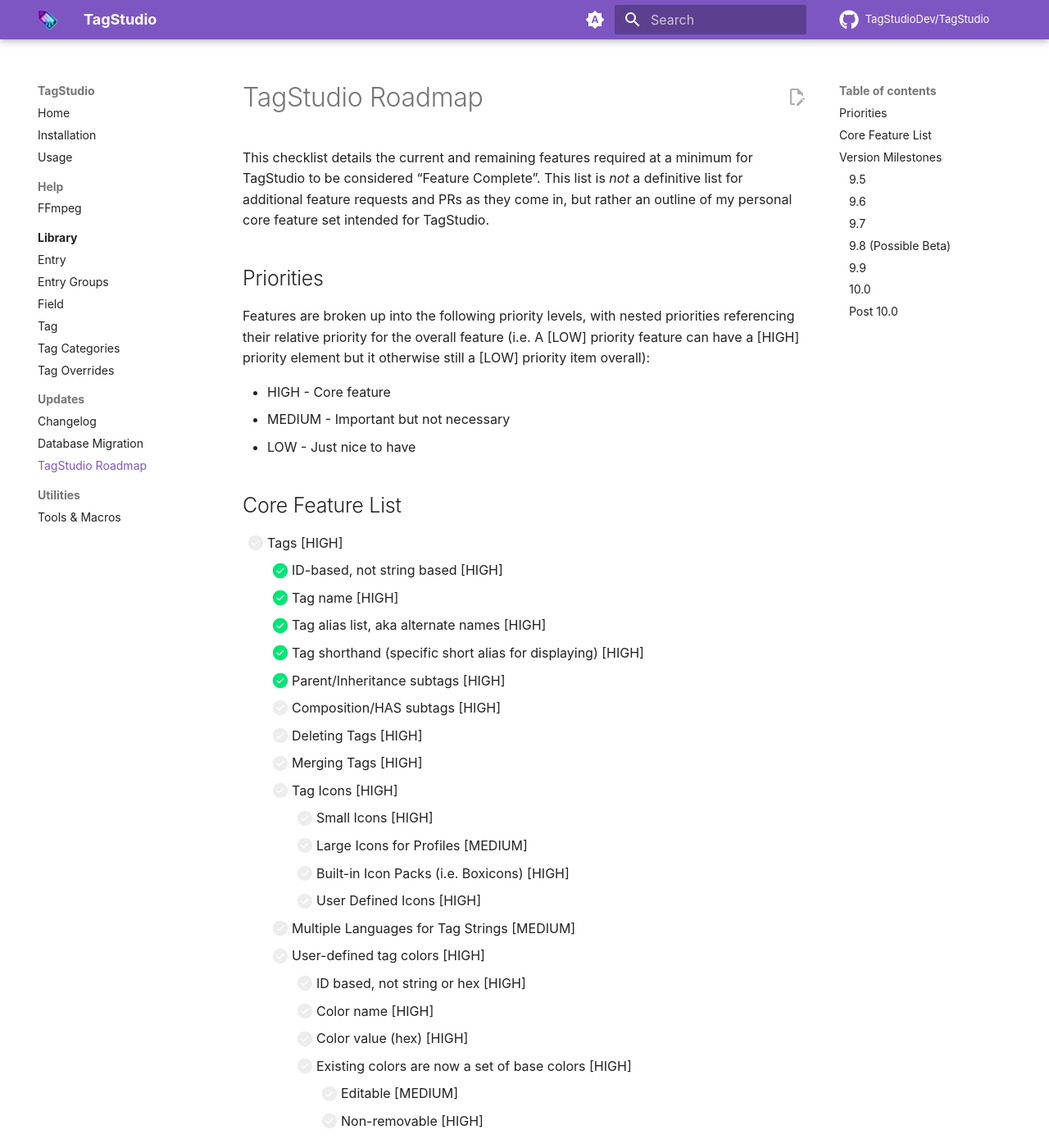
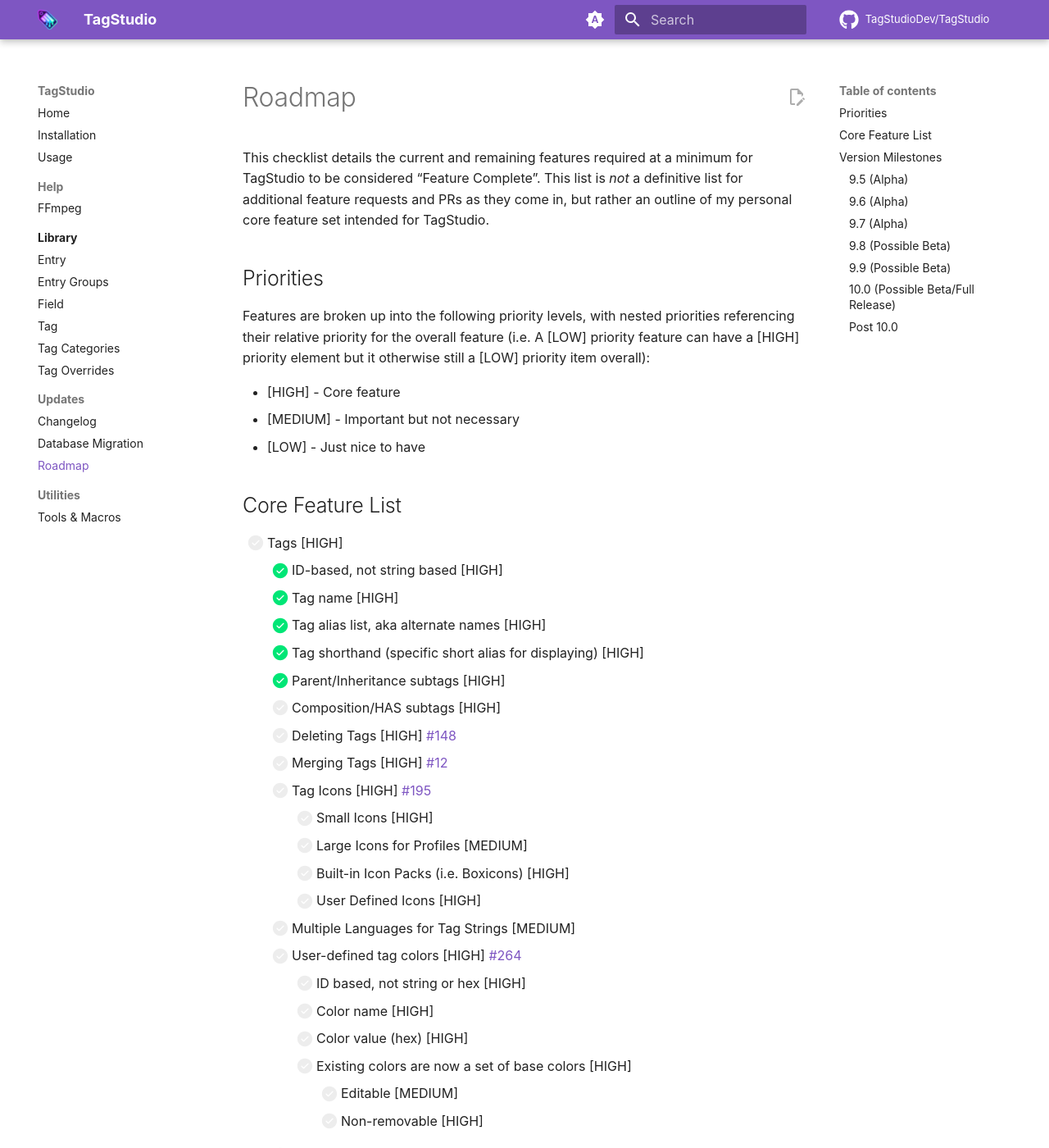
Before and after one commit to TagStudioDev/TagStudio, an MkDocs documentation site: the page built from docs/updates/roadmap.md, in a window 1280 px wide and 1400 px high. Shown: the whole window at 82% size. Built offline with MkDocs 1.6.1 and Material for MkDocs 9.7.7, drawn with Linux system fonts in a browser that asks for light colours; comment, search, counter and statistics services are not loaded; some of the changed text lies outside the part shown.

Commit message:
docs: add issues numbers to roadmap

```diff
--- a/docs/updates/roadmap.md
+++ b/docs/updates/roadmap.md
@@ -1,4 +1,4 @@
-# TagStudio Roadmap
+# Roadmap
 
 This checklist details the current and remaining features required at a minimum for TagStudio to be considered “Feature Complete”. This list is _not_ a definitive list for additional feature requests and PRs as they come in, but rather an outline of my personal core feature set intended for TagStudio.
 
@@ -6,9 +6,9 @@
 
 Features are broken up into the following priority levels, with nested priorities referencing their relative priority for the overall feature (i.e. A [LOW] priority feature can have a [HIGH] priority element but it otherwise still a [LOW] priority item overall):
 
--   HIGH - Core feature
--   MEDIUM - Important but not necessary
--   LOW - Just nice to have
+-   [HIGH] - Core feature
+-   [MEDIUM] - Important but not necessary
+-   [LOW] - Just nice to have
 
 ## Core Feature List
 
@@ -19,15 +19,15 @@
     -   [x] Tag shorthand (specific short alias for displaying) [HIGH]
     -   [x] Parent/Inheritance subtags [HIGH]
     -   [ ] Composition/HAS subtags [HIGH]
-    -   [ ] Deleting Tags [HIGH]
-    -   [ ] Merging Tags [HIGH]
-    -   [ ] Tag Icons [HIGH]
+    -   [ ] Deleting Tags [HIGH] [#148](https://github.com/TagStudioDev/TagStudio/issues/148)
+    -   [ ] Merging Tags [HIGH] [#12](https://github.com/TagStudioDev/TagStudio/issues/12)
+    -   [ ] Tag Icons [HIGH] [#195](https://github.com/TagStudioDev/TagStudio/issues/195)
         -   [ ] Small Icons [HIGH]
         -   [ ] Large Icons for Profiles [MEDIUM]
         -   [ ] Built-in Icon Packs (i.e. Boxicons) [HIGH]
         -   [ ] User Defined Icons [HIGH]
     -   [ ] Multiple Languages for Tag Strings [MEDIUM]
-    -   [ ] User-defined tag colors [HIGH]
+    -   [ ] User-defined tag colors [HIGH] [#264](https://github.com/TagStudioDev/TagStudio/issues/264)
         -   [ ] ID based, not string or hex [HIGH]
         -   [ ] Color name [HIGH]
         -   [ ] Color value (hex) [HIGH]
@@ -136,14 +138,14 @@
         -   [x] Timeline scrubber [HIGH]
         -   [ ] Fullscreen [MEDIUM]
 -   [ ] Optimizations [HIGH]
-    -   [ ] Thumbnail caching [HIGH]
+    -   [ ] Thumbnail caching [HIGH] [#104](https://github.com/TagStudioDev/TagStudio/issues/104)
     -   [ ] File property indexes [HIGH]
 
 ## Version Milestones
 
 These version milestones are rough estimations for when the previous core features will be added. For a more definitive idea for when features are coming, please reference the current GitHub [milestones](https://github.com/TagStudioDev/TagStudio/milestones).
 
-### 9.5
+### 9.5 (Alpha)
 
 -   [ ] SQL backend [HIGH]
 -   [ ] Multiple Root Directories per Library [HIGH]
@@ -178,7 +180,7 @@
 -   [ ] Optimizations [HIGH]
     -   [ ] Thumbnail caching [HIGH]
 
-### 9.6
+### 9.6 (Alpha)
 
 -   [ ] Tags [HIGH]
     -   [ ] Composition/HAS subtags [HIGH]
@@ -199,7 +201,7 @@
     -   [ ] Dates [HIGH]
     -   [ ] Custom field names [HIGH]
 
-### 9.7
+### 9.7 (Alpha)
 
 -   [ ] Configurable Thumbnails [MEDIUM]
     -   [ ] Toggle File Extension Label [MEDIUM]
@@ -241,7 +243,7 @@
         -   [ ] Set field content [HIGH]
         -   [ ] [...]
 
-### 9.9
+### 9.9 (Possible Beta)
 
 -   [ ] Tag Packs [MEDIUM]
     -   [ ] Human-readable (i.e. JSON) files containing tag data [HIGH]
@@ -255,7 +257,7 @@
 -   [ ] Exportable Library Data [HIGH]
     -   [ ] Standard notation format (i.e. JSON) contacting all library data [HIGH]
 
-### 10.0
+### 10.0 (Possible Beta/Full Release)
 
 -   [ ] All remaining [HIGH] and optional [MEDIUM] features
 
```
Also changed, not shown: other parts of docs/updates/roadmap.md (+15 -13 lines), docs/index.md (+5 -5 lines).
